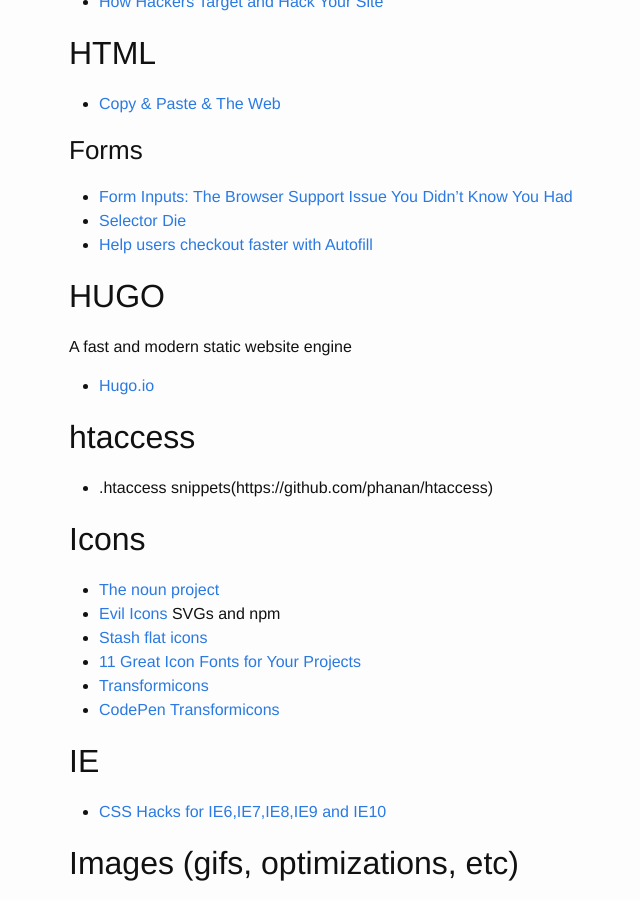
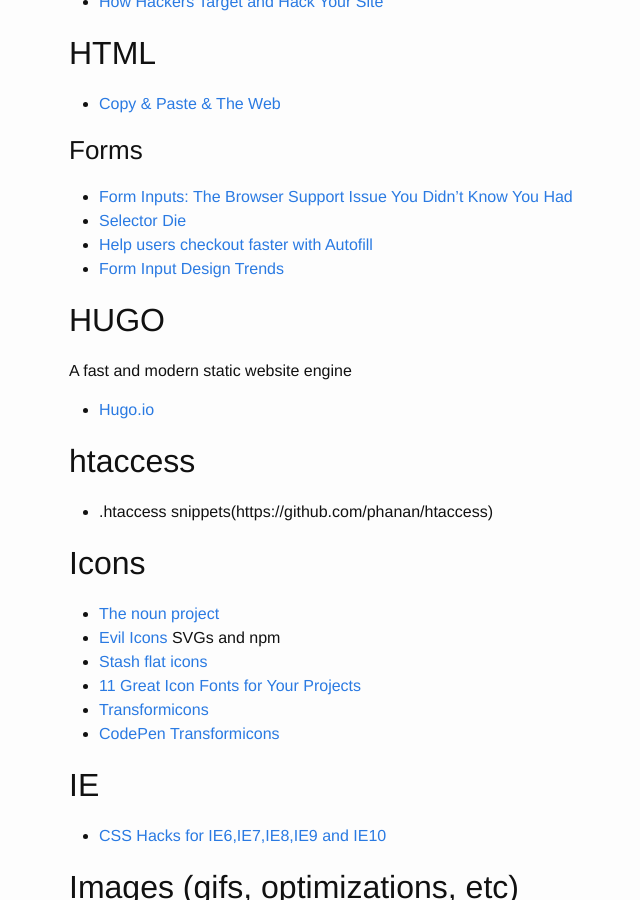
Before and after one commit to brownerd/brownerd.github.io, a Jekyll site: the page built from _posts/2015-01-01-reading-list-2015.md, in a window 1280 px wide and 900 px high, scrolled down 11229 px. Shown: the whole window, without its empty margins (201-841 px from the left). Built offline with Jekyll 4.4.1, drawn with Linux system fonts in a browser that asks for light colours; emoji names are drawn with the system emoji font.

Commit message:
forms inputs

```diff
--- a/_posts/2015-01-01-reading-list-2015.md
+++ b/_posts/2015-01-01-reading-list-2015.md
@@ -604,6 +604,8 @@ Just tyring to get better with handling merge conflicts
 - [Form Inputs: The Browser Support Issue You Didn’t Know You Had](http://www.smashingmagazine.com/2015/05/05/form-inputs-browser-support-issue/)
 - [Selector Die](http://vst.mn/selectordie/)
 - [Help users checkout faster with Autofill](http://updates.html5rocks.com/2015/06/checkout-faster-with-Autofill)
+- [Form Input Design Trends](https://medium.com/@saijogeorge/creative-form-input-field-design-examples-bfe5dd50808a)
+
 
 
 ## HUGO
```
